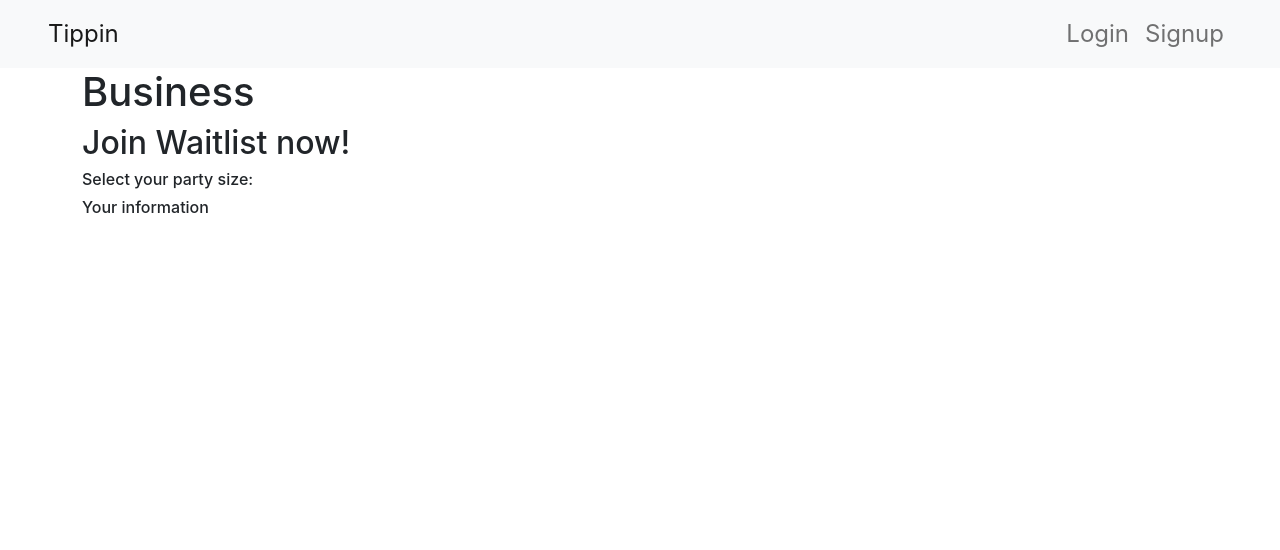
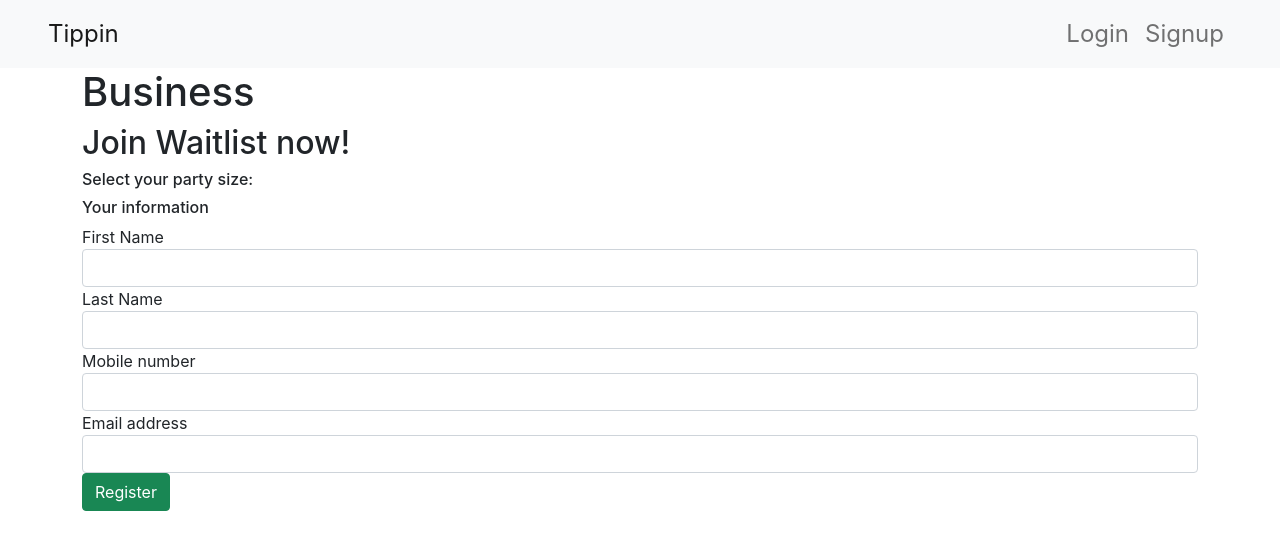
Before and after one commit to Ayoitsjason/Coursera_React, a React (Create React App) app in the folder confusion/: page / in a window 1280 px wide. Both pictures are taken after a click on the button "+ Add Guest". Shown: the top 550 px of the page. Built offline with nearby package versions, Linux system fonts and the light colour scheme.

Commit message:
added formik form to add guest component

```diff
--- a/confusion/src/components/waitlist/AddGuestComponent.js
+++ b/confusion/src/components/waitlist/AddGuestComponent.js
@@ -1,12 +1,53 @@
 import React from "react";
+import { Formik, Form, Field, ErrorMessage } from "formik";
 
 const AddGuestComponent = () => {
+  const onSubmit = (props) => {
+    console.log(props);
+  };
   return (
     <div className="container">
       <h1>Business</h1>
       <h2>Join Waitlist now!</h2>
       <h6>Select your party size:</h6>
       <h6>Your information</h6>
+      <Formik
+        initialValues={{
+          firstName: "",
+          lastName: "",
+          mobileNumber: "",
+          email: "",
+        }}
+        validateOnChange={false}
+        validateOnBlur={false}
+        onSubmit={onSubmit}
+        // validate={this.validate}
+        enableReinitialize={true}
+      >
+        {(props) => (
+          <Form>
+            <fieldset className="form-group">
+              <label>First Name</label>
+              <Field className="form-control" type="text" name="firstName" />
+            </fieldset>
+            <fieldset className="form-group">
+              <label>Last Name</label>
+              <Field className="form-control" type="text" name="lastName" />
+            </fieldset>
+            <fieldset className="form-group">
+              <label>Mobile number</label>
+              <Field className="form-control" type="text" name="mobileNumber" />
+            </fieldset>
+            <fieldset className="form-group">
+              <label>Email address</label>
+              <Field className="form-control" type="text" name="email" />
+            </fieldset>
+            <button className="btn btn-success" type="submit">
+              Register
+            </button>
+          </Form>
+        )}
+      </Formik>
     </div>
   );
 };
```
